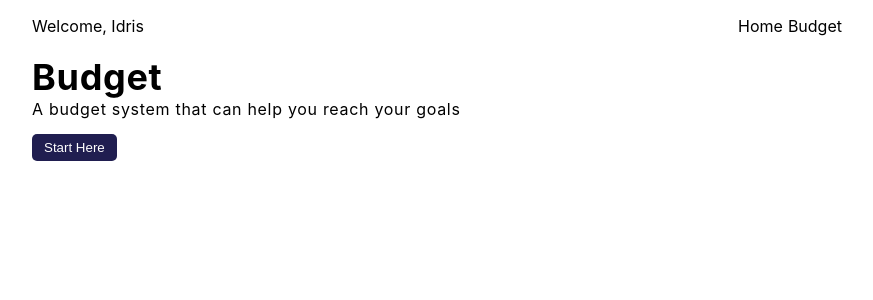
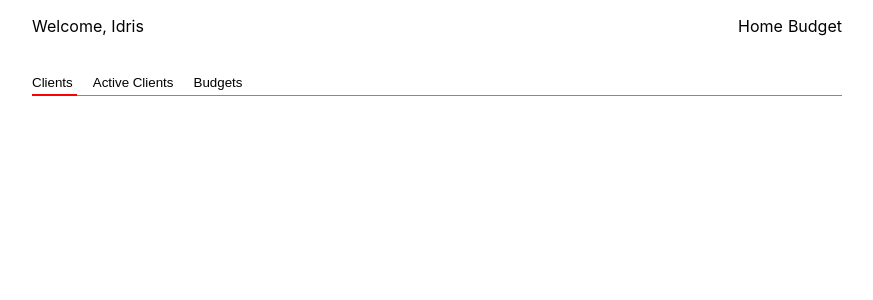
Before and after one commit to idrisreact/budget, a Next.js app: page /budget in a window 1280 px wide. Shown: the top 300 px of the page, without its empty margins (203-1076 px from the left). Built offline with nearby package versions, Linux system fonts and the light colour scheme.

Commit message:
change routing to have tabs from budget page

```diff
--- /dev/null
+++ b/components/BudgetForm/BudgetForm.tsx
@@ -0,0 +1,7 @@
+import React from 'react';
+
+const BudgetForm = () => {
+  return <div>BudgetForm</div>;
+};
+
+export default BudgetForm;
--- /dev/null
+++ b/components/Tabs/TabItems/TabItems.tsx
@@ -0,0 +1,39 @@
+import React, { FC } from 'react';
+import Link from 'next/link';
+import styled from 'styled-components';
+import { PageTabsProps } from '../Tabs';
+
+interface TabsProps extends PageTabsProps {
+  clickHandle: () => void;
+}
+
+const TabItems: FC<TabsProps> = ({ title, isSelected, clickHandle, url }) => {
+  return (
+    <Link href={url}>
+      <TabButton selected={isSelected} onClick={clickHandle}>
+        {title}
+      </TabButton>
+    </Link>
+  );
+};
+
+export default TabItems;
+
+const TabButton = styled.button<any>`
+  border: none;
+  background-color: transparent;
+  cursor: pointer;
+  position: relative;
+  transition: 0.3s;
+  &::after {
+    content: '';
+    position: absolute;
+    background-color: ${({ selected }) => selected && 'red'};
+    width: 110%;
+    height: 2px;
+    left: 0;
+    bottom: -6px;
+  }
+  &:hover {
+  }
+`;
--- /dev/null
+++ b/components/Tabs/Tabs.tsx
@@ -0,0 +1,69 @@
+import React, { FC, useState } from 'react';
+import styled from 'styled-components';
+import TabItems from './TabItems/TabItems';
+
+export interface PageTabsProps {
+  id: string | number;
+  title: string;
+  isSelected?: boolean;
+  url: string;
+}
+
+const pageTabs: PageTabsProps[] = [
+  {
+    id: 1,
+    title: 'Clients',
+    url: 'client',
+    isSelected: true,
+  },
+  {
+    id: 2,
+    title: 'Active Clients',
+    url: 'active',
+    isSelected: false,
+  },
+  {
+    id: 3,
+    title: 'Budgets',
+    url: 'cal',
+    isSelected: false,
+  },
+];
+
+interface IProps {
+  slug: string | string[] | undefined;
+}
+
+const Tabs: FC<IProps> = ({ slug }) => {
+  const [tabs, setTabs] = useState(pageTabs);
+
+  const selectedTabHandler = (id: number | string) => {
+    setTabs(
+      tabs.map((tab) => {
+        if (tab.id === id) {
+          return { ...tab, isSelected: true };
+        }
+        return { ...tab, isSelected: false };
+      })
+    );
+  };
+  return (
+    <TabsWrapper>
+      {tabs.map(({ id, ...tab }) => (
+        <TabItems id={id} {...tab} clickHandle={() => selectedTabHandler(id)} />
+      ))}
+    </TabsWrapper>
+  );
+};
+
+export default Tabs;
+
+const TabsWrapper = styled.div`
+  border-bottom: 1px solid #888;
+  padding-bottom: 5px;
+  display: flex;
+  margin: 75px 0 15px;
+  & > * {
+    margin-right: 20px;
+  }
+`;
--- /dev/null
+++ b/pages/budget/[[...slug]].tsx
@@ -0,0 +1,22 @@
+import React from 'react';
+import { useRouter } from 'next/router';
+import Tabs from '@/components/Tabs/Tabs';
+import { Wrapper } from '@/styles/utils/utils';
+import BudgetForm from '@/components/BudgetForm/BudgetForm';
+
+const BudgetHome = () => {
+  const router = useRouter();
+  const { slug } = router.query;
+  const paths = slug && slug[0];
+
+  return (
+    <Wrapper>
+      <Tabs slug={slug} />
+      {paths === 'client' && <p>client</p>}
+      {paths === 'active' && <p>active clients</p>}
+      {paths === 'cal' && <BudgetForm />}
+    </Wrapper>
+  );
+};
+
+export default BudgetHome;
--- a/pages/budget/index.tsx
+++ /dev/null
@@ -1,42 +0,0 @@
-import { useState } from 'react';
-import styled from 'styled-components';
-import BudgetSystem from '../../components/BudgetSystem/BudgetSystem';
-// import BudgetSystem from '@/components/BudgetSystem/BudgetSystem';
-import { Button, Heading, Text, Wrapper } from '../../styles/utils/utils';
-
-const BudgetPage = () => {
-  const [showBudget, setShowBudget] = useState<boolean>(false);
-
-  const toggleBudget = () => {
-    setShowBudget((prev) => !prev);
-  };
-  return (
-    <>
-      <Wrapper data-testid="budget-page">
-        <Hero>
-          <div>
-            <Heading>Budget</Heading>
-            <Text>A budget system that can help you reach your goals</Text>
-          </div>
-          <Button data-testid="button" onClick={toggleBudget}>
-            Start Here
-          </Button>
-        </Hero>
-        {showBudget && <BudgetSystem />}
-      </Wrapper>
-    </>
-  );
-};
-
-export default BudgetPage;
-
-const Hero = styled.div`
-  display: grid;
-  align-content: start;
-  margin-bottom: 50px;
-  gap: 5px;
-  ${Button} {
-    margin-top: 10px;
-    justify-self: start;
-  }
-`;
--- a/pages/index.tsx
+++ b/pages/index.tsx
@@ -1,3 +1,4 @@
+import Tabs from '@/components/Tabs/Tabs';
 import type { NextPage } from 'next';
 import styled from 'styled-components';
 
@@ -5,7 +6,9 @@ import { Wrapper } from '../styles/utils/utils';
 
 const Home: NextPage = () => (
   <div>
-    <Wrapper>home</Wrapper>
+    <Wrapper>
+      <p>Home</p>
+    </Wrapper>
   </div>
 );
 
```
Also changed, not shown: 1 other file (tests, documents, lock files or other folders).
